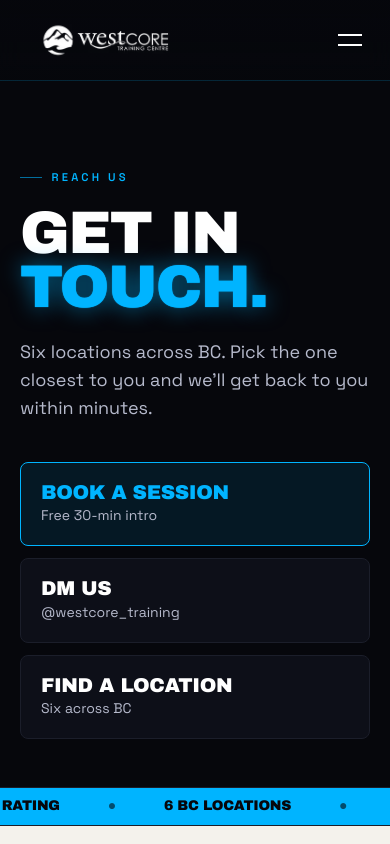
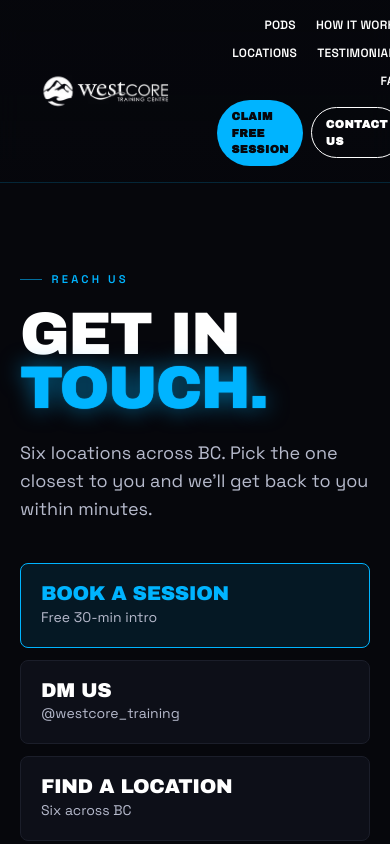
Before and after one commit to ethandlafrance/westcore-website, a Next.js app: page /contact in a window 390 px wide. Shown: the top 844 px of the page. Built offline with nearby package versions, Linux system fonts and the light colour scheme.

Commit message:
Use raw CSS media queries (not Tailwind arbitrary) for nav visibility, threshold 360px

```diff
--- a/src/components/Nav.tsx
+++ b/src/components/Nav.tsx
@@ -41,8 +41,8 @@
           />
         </Link>
 
-        {/* Desktop nav — 768px and up */}
-        <nav className="hidden min-[480px]:flex flex-wrap items-center justify-end gap-x-5 gap-y-2 text-[12px] lg:text-[13px] font-semibold tracking-wide uppercase">
+        {/* Desktop nav (className uses raw CSS toggles, not Tailwind breakpoints) */}
+        <nav className="wc-desktop-nav flex-wrap items-center justify-end gap-x-5 gap-y-2 text-[12px] lg:text-[13px] font-semibold tracking-wide uppercase">
           {TEXT_LINKS.map((l) => (
             <Link key={l.href} href={l.href} className="relative nav-link">
               {l.label}
@@ -58,13 +58,13 @@
           </div>
         </nav>
 
-        {/* Mobile hamburger — below 768px */}
+        {/* Mobile hamburger */}
         <button
           type="button"
           aria-label={open ? "Close menu" : "Open menu"}
           aria-expanded={open}
           onClick={() => setOpen((v) => !v)}
-          className="min-[480px]:hidden inline-flex flex-col items-center justify-center w-10 h-10 cursor-pointer"
+          className="wc-mobile-burger flex-col items-center justify-center w-10 h-10 cursor-pointer"
         >
           <span
             className="block w-6 h-[2px] bg-white origin-center transition-transform duration-300 ease-out"
@@ -79,7 +79,7 @@
 
       {/* Mobile drawer */}
       <div
-        className={`min-[480px]:hidden overflow-hidden transition-[max-height,opacity] duration-300 ease-out ${
+        className={`wc-mobile-drawer overflow-hidden transition-[max-height,opacity] duration-300 ease-out ${
           open ? "max-h-[520px] opacity-100" : "max-h-0 opacity-0"
         }`}
         style={{
@@ -118,6 +118,18 @@
       </div>
 
       <style>{`
+        /* Default (mobile): show hamburger, hide desktop nav + drawer */
+        .wc-desktop-nav { display: none; }
+        .wc-mobile-burger { display: inline-flex; }
+        .wc-mobile-drawer { display: block; }
+
+        /* Anything wider than a phone (>= 360px) — show desktop nav, hide mobile */
+        @media (min-width: 360px) {
+          .wc-desktop-nav { display: flex; }
+          .wc-mobile-burger { display: none; }
+          .wc-mobile-drawer { display: none; }
+        }
+
         .nav-link {
           color: #FFFFFF;
           transition: color 180ms ease;
```
